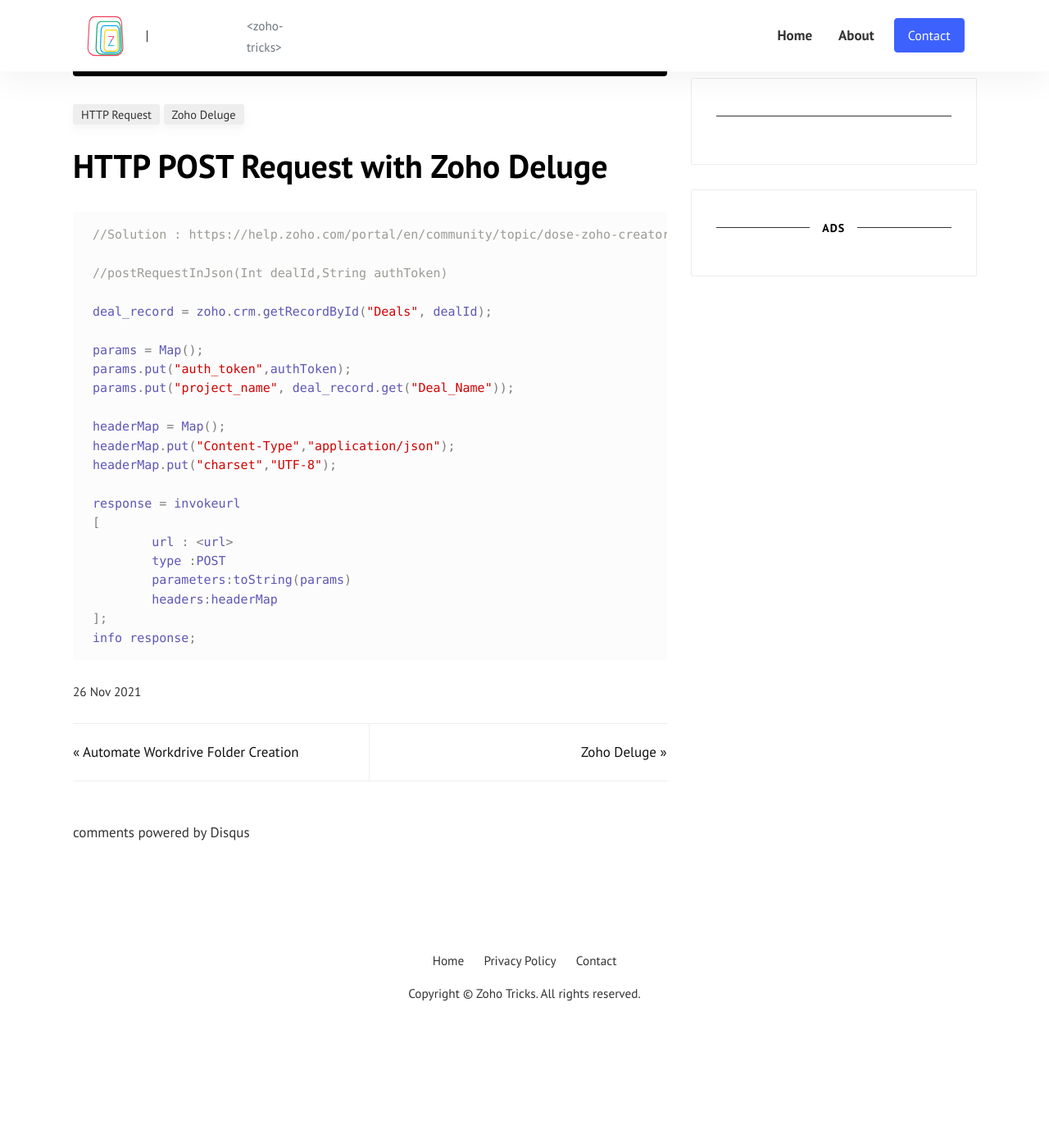
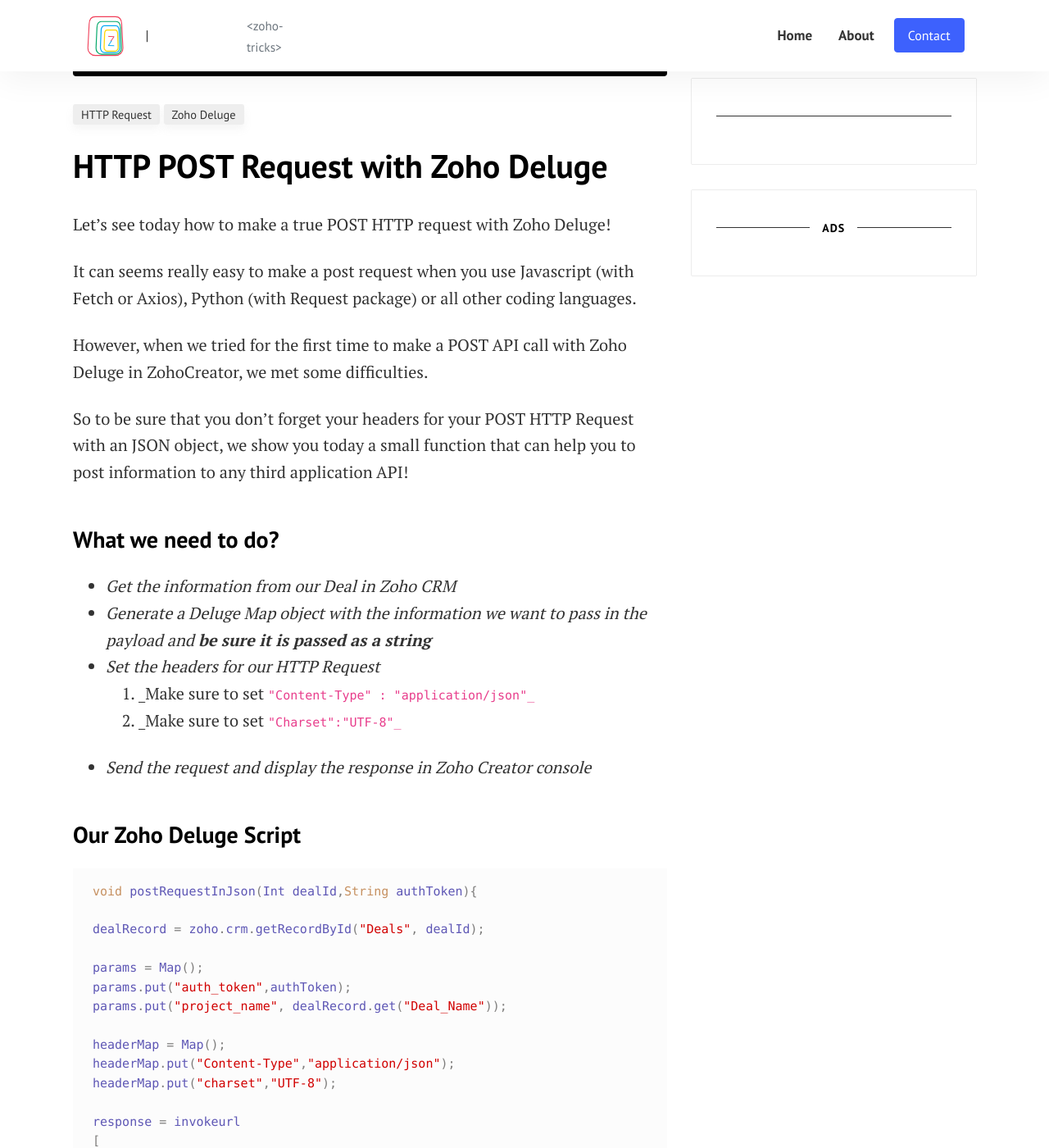
Before and after one commit to anthoninvanimpe/anthoninvanimpe.github.io, a Jekyll site: the page built from _posts/2021-11-26-zoho-deluge-post-request-in-json-format.md, in a window 1280 px wide and 1400 px high, scrolled down 403 px. Shown: the whole window at 82% size. Built offline with Jekyll 4.4.1, drawn with Linux system fonts in a browser that asks for light colours; comment, search, counter and statistics services are not loaded; before the commit the page ends 1657 px from its top, so only the background shows below that; some of the changed text lies outside the part shown.

Commit message:
Update from Forestry.io anthoninvanimpe updated _posts/2021-11-26-zoho-deluge-post-request-in-json-format.md

````diff
--- a/_posts/2021-11-26-zoho-deluge-post-request-in-json-format.md
+++ b/_posts/2021-11-26-zoho-deluge-post-request-in-json-format.md
@@ -17,16 +17,33 @@ categories:
 image: assets/images/deluge.svg
 
 ---
+Let's see today how to make a true POST HTTP request with Zoho Deluge!
+
+It can seems really easy to make a post request when you use Javascript (with Fetch or Axios), Python (with Request package) or all other coding languages.
+
+However, when we tried for the first time to make a POST API call with Zoho Deluge in ZohoCreator, we met some difficulties.
+
+So to be sure that you don't forget your headers for your POST HTTP Request with an JSON object, we show you today a small function that can help you to post information to any third application API!
+
+###  What we need to do?
+
+* _Get the information from our Deal in Zoho CRM_
+* _Generate a Deluge Map object with the information we want to pass in the payload and **be sure it is passed as a string**_
+* _Set the headers for our HTTP Request_
+  1. _Make sure to set `"Content-Type" : "application/json"_`
+  2. _Make sure to set `"Charset":"UTF-8"_`
+* _Send the request and display the response in Zoho Creator console_
+
+### Our Zoho Deluge Script
+
 ```javascript
-//Solution : https://help.zoho.com/portal/en/community/topic/dose-zoho-creator-support-a-true-json-post
+void postRequestInJson(Int dealId,String authToken){
 
-//postRequestInJson(Int dealId,String authToken)
-
-deal_record = zoho.crm.getRecordById("Deals", dealId);
+dealRecord = zoho.crm.getRecordById("Deals", dealId);
 
 params = Map();
 params.put("auth_token",authToken);
-params.put("project_name", deal_record.get("Deal_Name"));
+params.put("project_name", dealRecord.get("Deal_Name"));
 
 headerMap = Map();
 headerMap.put("Content-Type","application/json");
@@ -34,10 +51,19 @@ headerMap.put("charset","UTF-8");
 
 response = invokeurl
 [
-	url : <url>
-	type :POST
-	parameters:toString(params)
-	headers:headerMap
+	url : {URL_to_call}
+	type : POST
+	parameters: toString(params)
+	headers: headerMap
 ];
+
 info response;
+
+}
 ```
+
+### Additional Resources:
+
+[Original solution from Zoho Community](https://help.zoho.com/portal/en/community/topic/dose-zoho-creator-support-a-true-json-post "JSON HTTP POST Request")
+
+[InvokeURL Function](https://www.zoho.com/deluge/help/web-data/invokeurl-function.html "Zoho Deluge InvokeURL function")
````
